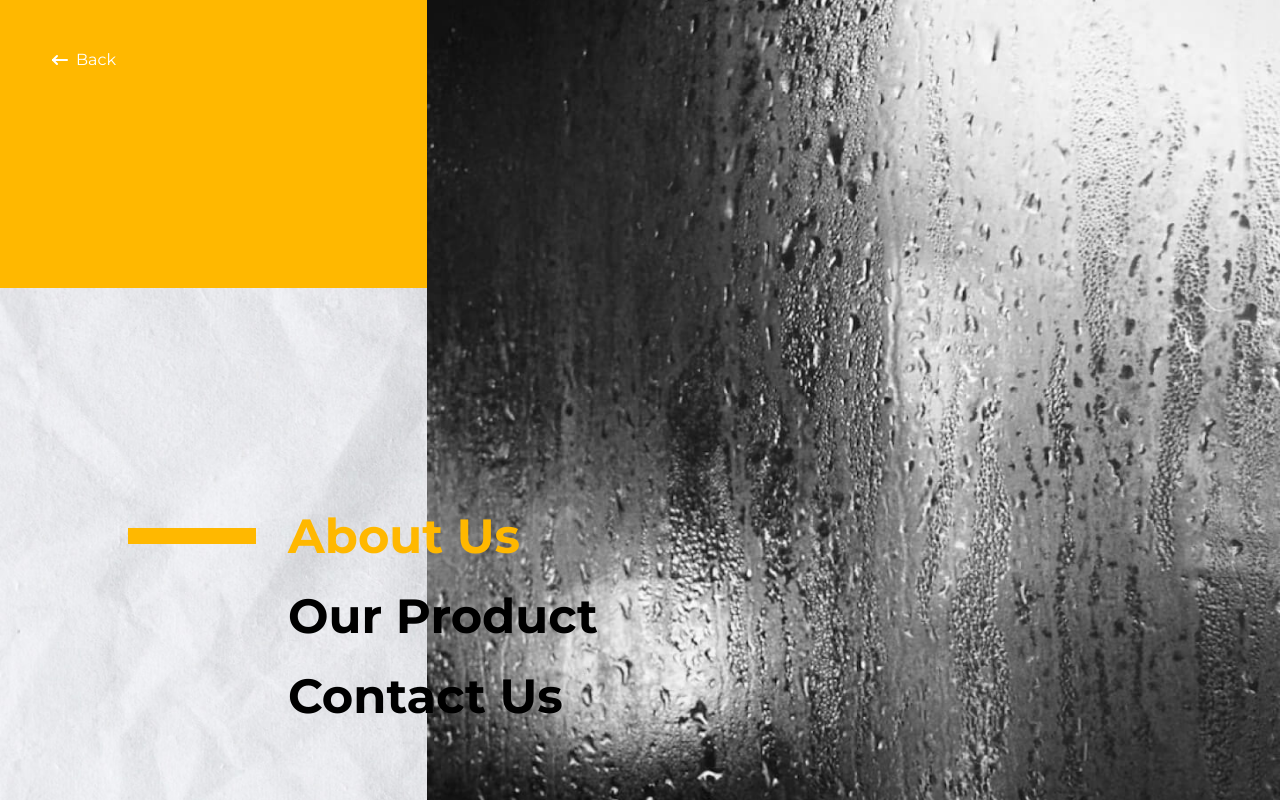
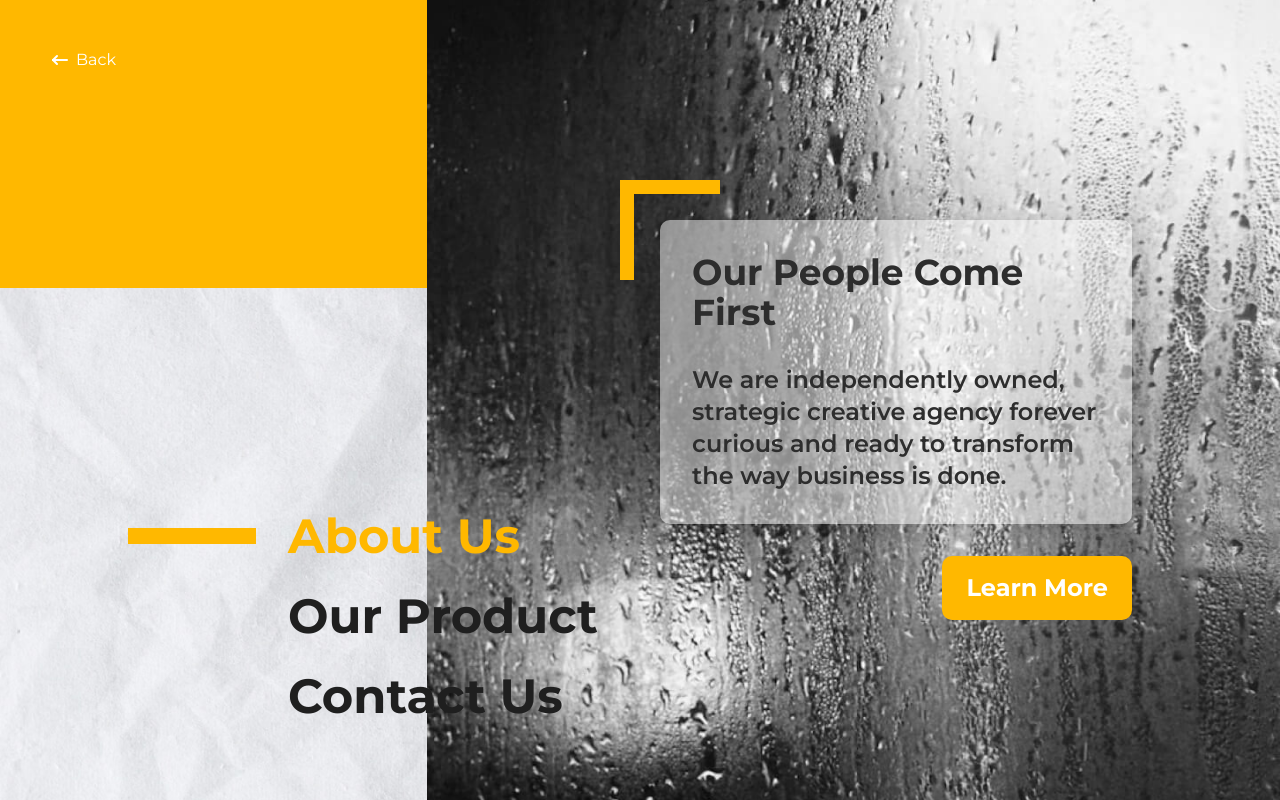
Before and after one commit to hendrasan/test-cognotiv, a Vue app: page /main in a window 1280 px wide. Built offline with nearby package versions, Linux system fonts and the light colour scheme.

Commit message:
feat: about content

```diff
--- /dev/null
+++ b/src/components/base/VButton.vue
@@ -0,0 +1,37 @@
+<script setup lang="ts">
+import { cn } from '@/lib/cn'
+import { computed } from 'vue'
+
+const props = withDefaults(
+  defineProps<{
+    to?: string
+    ashref?: boolean
+    type?: string
+    classNames?: string
+  }>(),
+  {
+    type: 'button'
+  }
+)
+
+const isLink = computed(() => {
+  return props.to || props.ashref
+})
+</script>
+
+<template>
+  <component
+    :is="to ? 'router-link' : ashref ? 'a' : 'button'"
+    :to="to"
+    :href="to"
+    :type="!isLink && type"
+    :class="
+      cn(
+        'bg-primary hover:bg-primary/90 transition-colors rounded-2lg text-white py-2 px-4 lg:py-4 lg:px-6 text-lg lg:text-2xl font-bold',
+        classNames
+      )
+    "
+  >
+    <slot />
+  </component>
+</template>
--- /dev/null
+++ b/src/components/content/AboutContent.vue
@@ -0,0 +1,75 @@
+<script setup lang="ts">
+import { cn } from '@/lib/cn'
+import VButton from '@/components/base/VButton.vue'
+
+defineProps<{
+  isMounted: boolean
+}>()
+
+defineEmits<{
+  (e: 'click-button'): void
+}>()
+</script>
+
+<template>
+  <div
+    :class="
+      cn(
+        'relative',
+        'before:hidden before:lg:block after:hidden after:lg:block',
+        'before:absolute before:-top-10 before:-left-10 before:bg-primary before:h-[14px] ',
+        'after:absolute after:-top-10 after:-left-10 after:bg-primary after:w-[14px] ',
+        'before:transition-width after:transition-height before:transition-timing-snappier after:transition-timing-snappier',
+        isMounted ? 'before:w-[100px] after:h-[100px]' : 'before:w-0 after:h-0 '
+      )
+    "
+  >
+    <div
+      :class="
+        cn(
+          'bg-white/50 shadow-card text-neutral rounded-2lg p-4 lg:p-8 2xl:p-12 opacity-0 translate-y-10 lg:opacity-100 lg:translate-y-0 lg:translate-x-[100vw]',
+          isMounted
+            ? 'animate-fade-in-up transition-timing-snappier lg:translate-x-0 lg:transition-transform'
+            : 'lg:transition-opacity lg:opacity-0'
+        )
+      "
+    >
+      <div class="space-y-4 lg:space-y-8">
+        <h1
+          :class="
+            cn(
+              'font-bold text-2xl leading-none lg:text-4xl 2xl:text-6xl opacity-0 translate-x-10',
+              isMounted ? 'animate-fade-in-left animation-delay-[750ms]' : ''
+            )
+          "
+        >
+          Our People Come First
+        </h1>
+        <p
+          :class="
+            cn(
+              'font-semibold text-lg leading-snug lg:text-2xl 2xl:text-4xl opacity-0 translate-x-10',
+              isMounted ? 'animate-fade-in-left animation-delay-[850ms]' : ''
+            )
+          "
+        >
+          We are independently owned, strategic creative agency forever curious and ready to
+          transform the way business is done.
+        </p>
+      </div>
+    </div>
+
+    <div
+      :class="
+        cn(
+          'flex justify-end mt-4 lg:mt-8  opacity-0 translate-y-10 lg:opacity-100 lg:translate-y-[100vh]',
+          isMounted
+            ? 'animate-fade-in-up animation-delay-[150ms] lg:translate-y-0 lg:transition-transform lg:transition-timing-snappier'
+            : 'lg:transition-opacity lg:opacity-0'
+        )
+      "
+    >
+      <v-button @click="$emit('click-button')">Learn More</v-button>
+    </div>
+  </div>
+</template>
--- a/src/components/ui/ContentBg.vue
+++ b/src/components/ui/ContentBg.vue
@@ -15,7 +15,7 @@ defineProps<{
   <div
     :class="
       cn(
-        'flex flex-row mt-10 lg:mt-0',
+        'flex flex-row fixed top-0',
         'lg:flex-col lg:fixed lg:top-0 lg:right-0 lg:z-10 lg:left-1/3 lg:w-2/3 transition-all transition-timing-snappier',
         isMounted ? 'grayscale' : ''
       )
@@ -26,7 +26,7 @@ defineProps<{
         : `translateX(calc(-${activeIndex} * 100vw))`
     }"
   >
-    <div class="min-w-full h-[calc(100vh_-_154px)] lg:h-auto lg:max-h-screen">
+    <div class="min-w-full h-[100vh] lg:h-auto lg:max-h-screen">
       <img
         class="w-full h-full lg:h-screen object-cover"
         src="/images/about-image.jpg"
@@ -34,7 +34,7 @@ defineProps<{
       />
     </div>
 
-    <div class="min-w-full h-[calc(100vh_-_154px)] lg:h-auto lg:max-h-screen">
+    <div class="min-w-full h-[100vh] lg:h-auto lg:max-h-screen">
       <img
         class="w-full h-full lg:h-screen object-cover"
         src="/images/product-image.jpg"
@@ -42,7 +42,7 @@ defineProps<{
       />
     </div>
 
-    <div class="min-w-full h-[calc(100vh_-_154px)] lg:h-auto lg:max-h-screen">
+    <div class="min-w-full h-[100vh] lg:h-auto lg:max-h-screen">
       <img
         class="w-full h-full lg:h-screen object-cover"
         src="/images/contact-image.jpg"
--- a/src/components/ui/NavItem.vue
+++ b/src/components/ui/NavItem.vue
@@ -16,10 +16,12 @@ defineEmits<{
   <li
     :class="
       cn(
-        'cursor-pointer overflow-hidden transition-colors transition-timing-snappier hover:text-primary',
+        'cursor-pointer overflow-hidden transition-colors text-white lg:text-dark hover:text-primary',
         'after:h-[2px] after:bg-primary after:w-full after:-translate-x-full after:block after:transition-transform after:transition-timing-snappier lg:after:hidden',
         'lg:flex lg:items-center lg:before:transition-transform lg:before:transition-timing-snappier lg:before:h-4 lg:before:bg-primary lg:before:w-32 lg:before:-translate-x-full lg:before:mr-8',
-        activeMenu === slug ? 'text-primary after:translate-x-0 lg:before:translate-x-0' : ''
+        activeMenu === slug
+          ? 'text-primary lg:text-primary after:translate-x-0 lg:before:translate-x-0'
+          : ''
       )
     "
   >
--- a/src/views/MainView.vue
+++ b/src/views/MainView.vue
@@ -5,6 +5,7 @@ import { cn } from '@/lib/cn'
 import IconArrowLeft from '@/components/icons/IconArrowLeft.vue'
 import NavItem from '@/components/ui/NavItem.vue'
 import ContentBg from '@/components/ui/ContentBg.vue'
+import AboutContent from '@/components/content/AboutContent.vue'
 
 const isLeaving = ref(false)
 const isMounted = ref(false)
@@ -107,6 +108,29 @@ const setActiveMenu = async (menu: string) => {
     <ContentBg :isMounted="isMounted" :activeIndex="activeIndex" />
 
     <!-- content -->
-    <h1>This is a main page</h1>
+    <div
+      :class="
+        cn(
+          'mt-5 px-5',
+          'lg:fixed lg:top-0 lg:left-1/2 lg:max-w-[40%] lg:h-full lg:z-20 lg:flex lg:flex-col lg:justify-center'
+        )
+      "
+    >
+      <!-- About content -->
+      <AboutContent
+        v-if="activeMenu === 'about'"
+        :isMounted="isMounted"
+        @click-button="
+          () => {
+            console.log('button clicked')
+            setActiveMenu('product')
+          }
+        "
+      />
+
+      <!-- Product content -->
+
+      <!-- Contact content -->
+    </div>
   </div>
 </template>
--- a/tailwind.config.js
+++ b/tailwind.config.js
@@ -1,22 +1,74 @@
+const plugin = require('tailwindcss/plugin')
+
 /** @type {import('tailwindcss').Config} */
 module.exports = {
   content: ['./index.html', './src/**/*.{vue,js,ts,jsx,tsx}'],
+  plugins: [
+    plugin(({ matchUtilities, theme }) => {
+      matchUtilities(
+        {
+          'animation-delay': (value) => {
+            return {
+              'animation-delay': value
+            }
+          }
+        },
+        {
+          values: theme('transitionDelay')
+        }
+      )
+    })
+  ],
   theme: {
     extend: {
       colors: {
         primary: '#FFB800',
+        neutral: '#2D2D2D',
         dark: '#1F1F1F',
         light: '#FFFFFF',
         gray: '#D9D9D9'
+      },
+      borderRadius: {
+        '2lg': '0.625rem', // 10px
+        '2.5xl': '1.25rem' // 20px
       },
       transitionTimingFunction: {
         'snap-in': 'cubic-bezier(1, -0.01, 0.09, 1)',
         'snappier-in': 'cubic-bezier(0.98, -0.13, 0.07, 1.1)'
       },
       transitionProperty: {
-        width: 'width'
+        width: 'width',
+        height: 'height'
+      },
+      boxShadow: {
+        card: '5px 5px 20px 0px rgba(0, 0, 0, 0.15)'
+      },
+      animation: {
+        'fade-in-left': 'fade-in-left 0.5s cubic-bezier(0.98, -0.13, 0.07, 1.1) forwards',
+        'fade-in-up': 'fade-in-up 0.5s cubic-bezier(0.98, -0.13, 0.07, 1.1) forwards'
+      },
+      keyframes: {
+        'fade-in-left': {
+          '0%': {
+            opacity: '0',
+            transform: 'translateX(40px)'
+          },
+          '100%': {
+            opacity: '1',
+            transform: 'translateX(0)'
+          }
+        },
+        'fade-in-up': {
+          '0%': {
+            opacity: '0',
+            transform: 'translateY(40px)'
+          },
+          '100%': {
+            opacity: '1',
+            transform: 'translateY(0)'
+          }
+        }
       }
     }
-  },
-  plugins: []
+  }
 }
```
